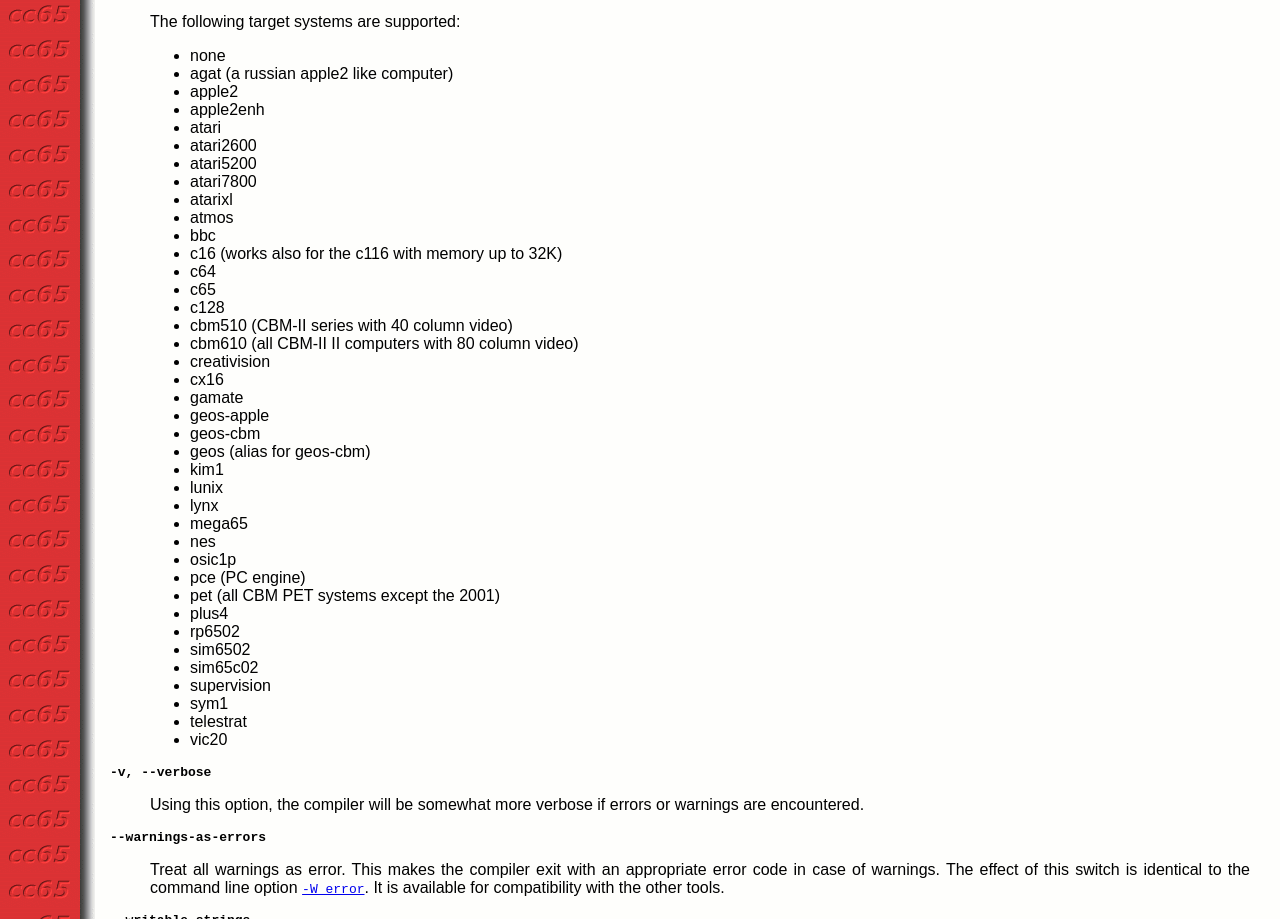
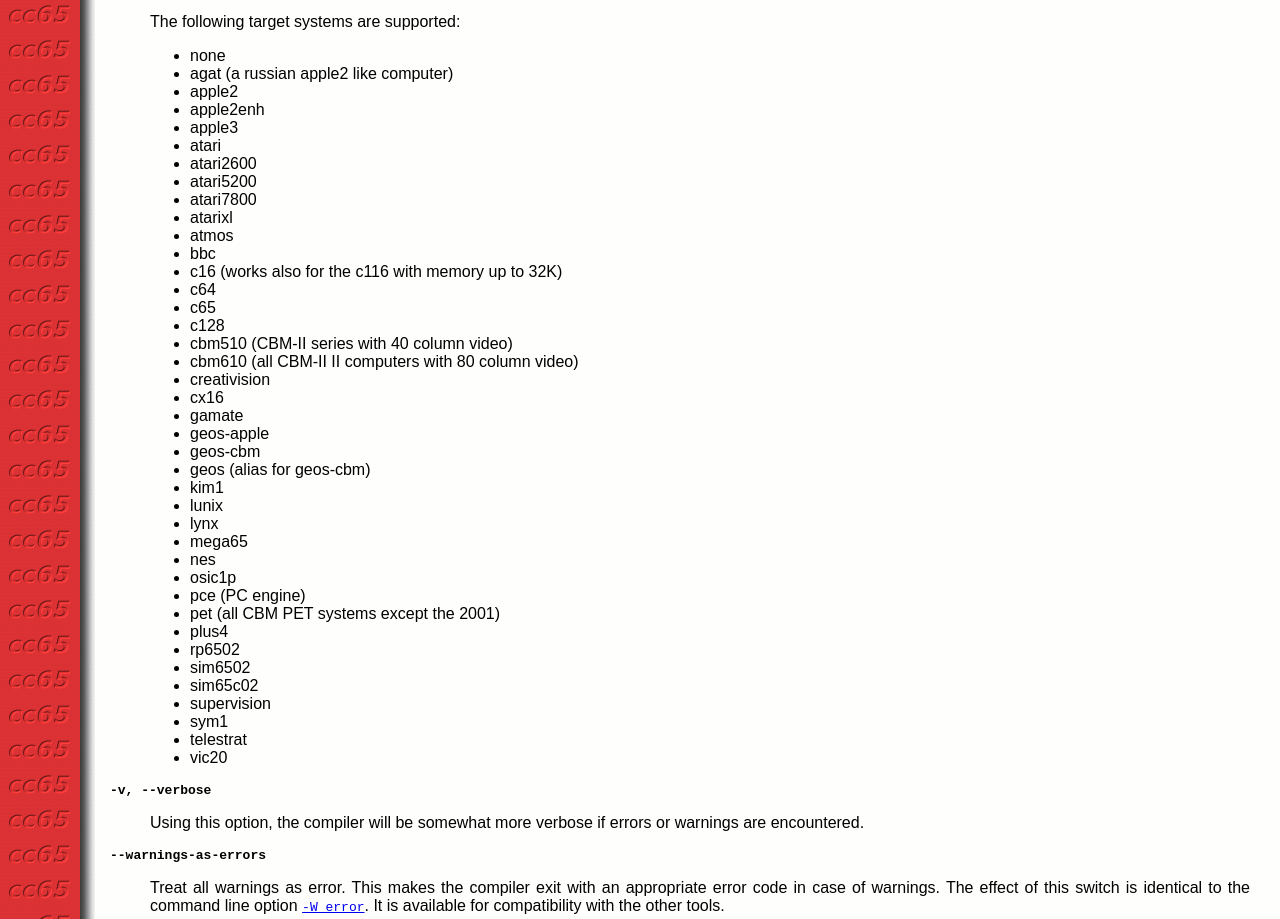
Before and after one commit to cc65/doc, a plain HTML site: page cc65.html in a window 1280 px wide. Shown: the part 9243-10162 px from the top of the page. Drawn offline with Linux system fonts and the light colour scheme.

Commit message:
Updated from https://github.com/cc65/cc65/commit/eebf54af545f4ae52f8489a2f6d4d5f93e7942d2

```diff
--- a/cc65.html
+++ b/cc65.html
@@ -684,6 +684,7 @@ default CPU. The CPU setting can be overridden by use of the <CODE>
 <LI>agat (a russian apple2 like computer)</LI>
 <LI>apple2</LI>
 <LI>apple2enh</LI>
+<LI>apple3</LI>
 <LI>atari</LI>
 <LI>atari2600</LI>
 <LI>atari5200</LI>
```
